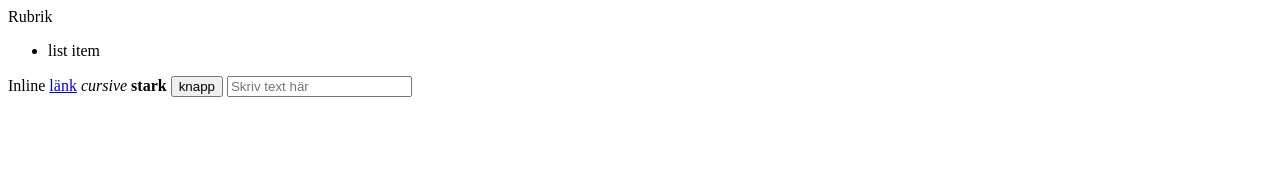
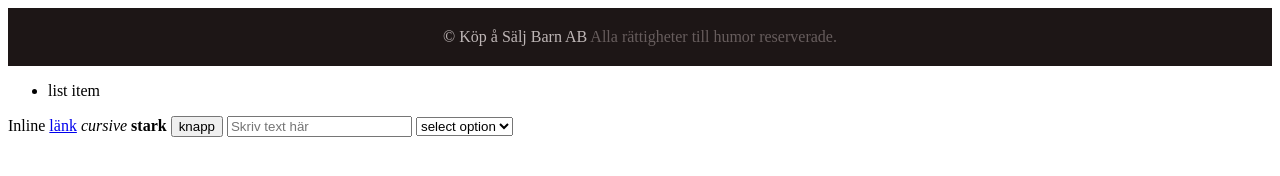
Before and after one commit to Sneeekie123/Sneeekie123, a plain HTML site: page index.html in a window 1280 px wide. Drawn offline with nearby package versions, Linux system fonts and the light colour scheme.

Commit message:
spelar ingen roll

```diff
--- a/index.html
+++ b/index.html
@@ -14,7 +14,7 @@
 </head>
 <body>
     <!--block elements-->
-    <div class="border mb-1"><br2>Rubrik</div>
+    <div id="Rubrik" class="border mb-1"><br2>&copy; Köp å Sälj Barn AB  <span> Alla rättigheter till humor reserverade.</span> </div>
     <ul class="border">
         <li>list item </li>
     </ul>
@@ -28,6 +28,12 @@
     <strong class="border mt-5">stark</strong>
     <button class="border mt-5">knapp</button>
     <input type="text" placeholder="Skriv text här">
+    <select class="border mt-" id="">
+        <option value="">select option</option>
+        <option value="">spade</option>
+
+    </select>
+
 
 </body>
 </html>
--- a/style.css
+++ b/style.css
@@ -0,0 +1,14 @@
+#Rubrik {
+    background-color: rgb(29, 22, 22);
+    color: rgb(190, 182, 182);
+
+    padding: 20px;
+    text-align: center;
+
+
+}
+
+
+div span {
+    color: rgb(103, 93, 93)
+}
```
